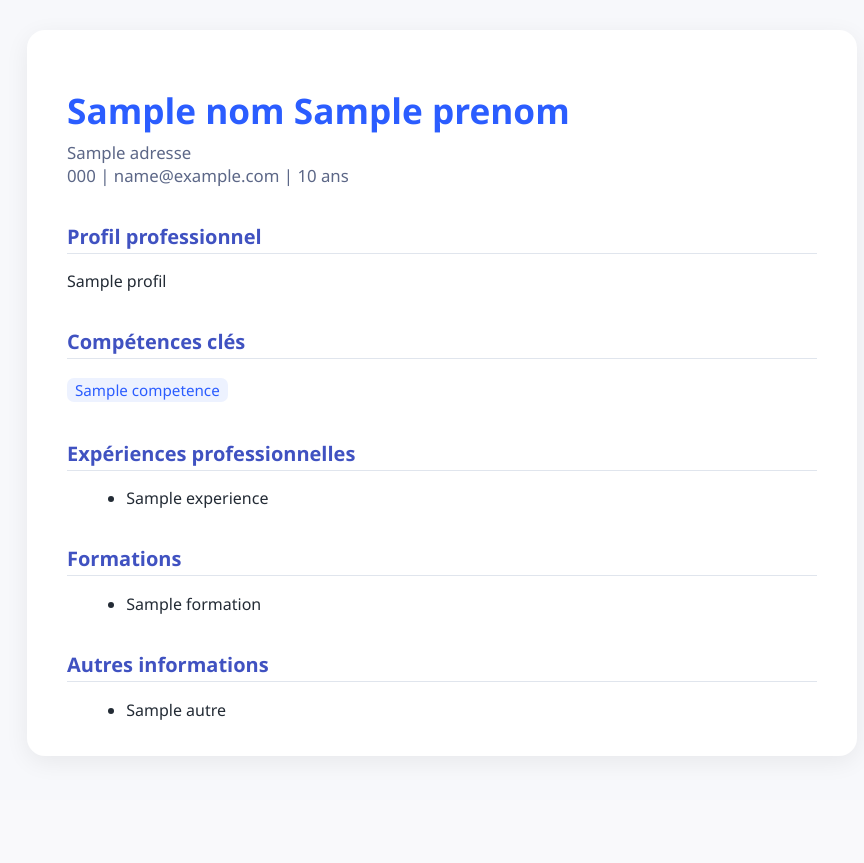
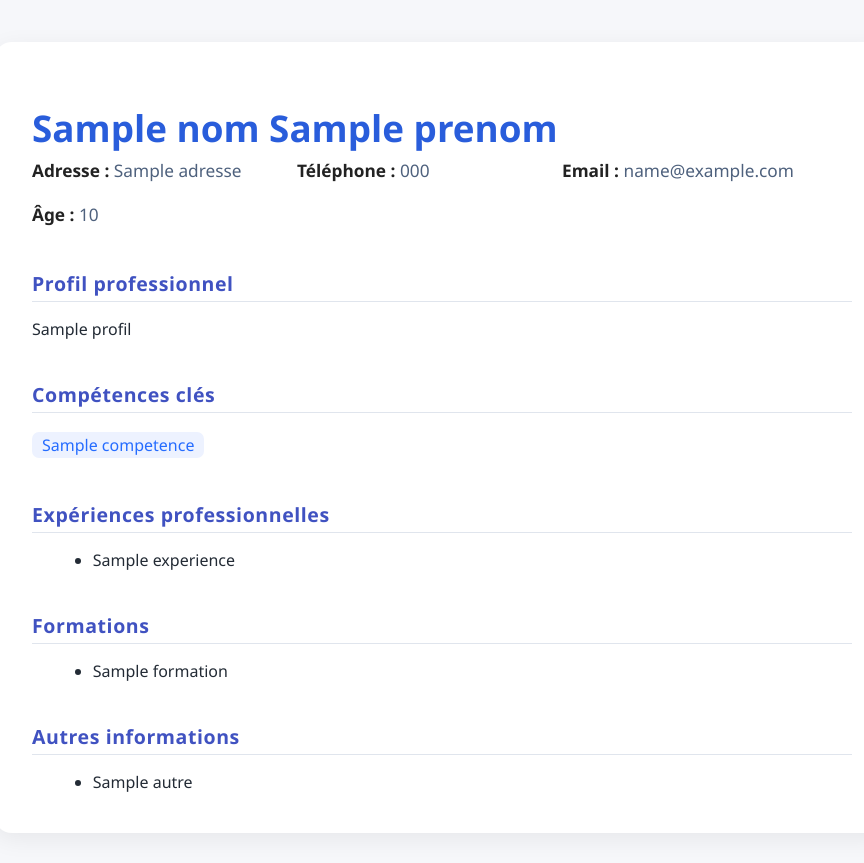
Before and after one commit to s00r1/cvlm, a Flask app: template templates/cv_template.html in a window 1280 px wide. Shown: the whole page, without its empty margins (198-1062 px from the left). Before the commit the page ends 757 px from the top, so only its background shows below. Run offline with Flask 3, Linux system fonts and the light colour scheme; the template is opened without the code that fills it: most values are stand-ins (such as "Sample title", 1, 10 or a date in 2020); parts of the project's set-up code (start-up, migrations or seed data) failed here and were passed over.

Commit message:
back v1 all updated

```diff
--- a/app.py
+++ b/app.py
@@ -1,4 +1,4 @@
-from flask import Flask, render_template, request, send_file, redirect, url_for
+from flask import Flask, render_template, request, send_file
 from jinja2 import Template
 import pdfkit
 import os
@@ -11,18 +11,14 @@ import time
 import tempfile
 import json
 
-# Pour OCR fallback
 import pytesseract
 from pdf2image import convert_from_path
 from PyPDF2 import PdfReader
 
-# IA GROQ API
 GROQ_API_KEY = "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"
 GROQ_MODEL = "meta-llama/llama-4-scout-17b-16e-instruct"
 
 app = Flask(__name__)
-
-# -------------------------- UTILS --------------------------
 
 def extract_text_from_pdf(file_path):
     try:
@@ -93,8 +89,6 @@ else:
     else:
         raise RuntimeError("wkhtmltopdf non trouvé sur le système Railway ! Vérifie l'installation.")
 
-# -------------------------- FLASK --------------------------
-
 @app.route('/', methods=['GET', 'POST'])
 def index():
     error = ""
@@ -133,6 +127,7 @@ def index():
         })
 
         cv_uploaded_text = ""
+        infos_perso = {}
         if cv_file and cv_file.filename:
             ext = cv_file.filename.lower().split('.')[-1]
             with tempfile.NamedTemporaryFile(delete=False, suffix="." + ext) as tmp:
@@ -148,11 +143,17 @@ def index():
 
         fiche_poste = {}
         if cv_uploaded_text.strip():
-            # Étape 1 : Extraction/structuration du CV (JSON)
+            # 1. Extraction structurée IA + Infos Perso
             prompt_parse_cv = f"""
-Lis attentivement le texte suivant extrait d’un CV PDF ou DOCX. Trie les informations dans ce JSON, section par section, sans jamais inventer :
+Lis attentivement le texte suivant extrait d’un CV PDF ou DOCX. Trie les informations dans ce JSON, section par section, sans jamais inventer :
 
 {{
+  "nom": "...",
+  "prenom": "...",
+  "adresse": "...",
+  "telephone": "...",
+  "email": "...",
+  "age": "...",
   "profil": "...",
   "competences": ["...", "..."],
   "experiences": ["...", "..."],
@@ -173,7 +174,24 @@ TEXTE DU CV À PARSER :
                 error = "Erreur extraction IA du CV : JSON IA non extrait ou malformé."
                 return render_template("index.html", error=error, **context)
 
-            # Étape 2 : Adaptation à l’offre
+            # Patch Perso fallback
+            def fallback(field_name):
+                """Si trouvé dans l'IA, sinon du form, sinon vide"""
+                return cv_data.get(field_name) or locals().get(field_name, "") or ""
+
+            nom = fallback("nom")
+            prenom = fallback("prenom")
+            adresse = fallback("adresse")
+            telephone = fallback("telephone")
+            email = fallback("email")
+            age = fallback("age")
+            # Propagation au template
+            infos_perso = {
+                "nom": nom, "prenom": prenom, "adresse": adresse,
+                "telephone": telephone, "email": email, "age": age
+            }
+
+            # LM + CV adaptés
             prompt_lm_cv = f"""
 Voici le parsing structuré du CV du candidat, issu de l’étape précédente :
 {json.dumps(cv_data, ensure_ascii=False, indent=2)}
@@ -212,7 +230,7 @@ Rends ce JSON strictement :
             lettre_motivation = data2.get("lettre_motivation", "")
             cv_adapte = data2.get("cv_adapte", {})
 
-            # --- Génération de la fiche de poste ---
+            # --- Fiche de poste ---
             prompt_fiche_poste = f"""
 Lis attentivement l'offre d'emploi suivante et extrait-en les éléments principaux pour générer une fiche de poste structurée, en remplissant strictement ce JSON (sans inventer) :
 
@@ -237,17 +255,20 @@ Offre à analyser :
             fiche_poste_json = ask_groq(prompt_fiche_poste)
             fiche_poste = extract_first_json(fiche_poste_json) or {}
 
-            return render_template("result.html",
-                                   fiche_poste=fiche_poste,
-                                   cv=cv_adapte,
-                                   lettre_motivation=lettre_motivation,
-                                   cv_uploaded_text=cv_uploaded_text)
-        else:
-            # Si pas de CV, génération à partir des champs saisis manuellement
-            if not ((any(x.strip() for x in xp_poste) and any(x.strip() for x in dip_titre)) or description.strip()):
-                error = "Veuillez remplir au moins une expérience professionnelle, un diplôme, ou uploader votre CV."
-                return render_template("index.html", error=error, **context)
-            prompt_fields = f"""
+            return render_template(
+                "result.html",
+                fiche_poste=fiche_poste,
+                cv=cv_adapte,
+                lettre_motivation=lettre_motivation,
+                infos_perso=infos_perso,
+                cv_uploaded_text=cv_uploaded_text
+            )
+
+        # ------- Pas de CV uploadé, fallback formulaire -------
+        if not ((any(x.strip() for x in xp_poste) and any(x.strip() for x in dip_titre)) or description.strip()):
+            error = "Veuillez remplir au moins une expérience professionnelle, un diplôme, ou uploader votre CV."
+            return render_template("index.html", error=error, **context)
+        prompt_fields = f"""
 Voici les infos saisies par le candidat :
 
 Nom : {nom}
@@ -286,16 +307,16 @@ Génère une lettre de motivation adaptée à l’offre et au parcours, puis un
   }}
 }}
 """
-            result2 = ask_groq(prompt_fields)
-            data2 = extract_first_json(result2)
-            if not data2:
-                error = "Erreur IA ou parsing JSON : JSON IA non extrait ou malformé."
-                return render_template("index.html", error=error, **context)
-            lettre_motivation = data2.get("lettre_motivation", "")
-            cv_adapte = data2.get("cv_adapte", {})
+        result2 = ask_groq(prompt_fields)
+        data2 = extract_first_json(result2)
+        if not data2:
+            error = "Erreur IA ou parsing JSON : JSON IA non extrait ou malformé."
+            return render_template("index.html", error=error, **context)
+        lettre_motivation = data2.get("lettre_motivation", "")
+        cv_adapte = data2.get("cv_adapte", {})
 
-            # Génération fiche de poste
-            prompt_fiche_poste = f"""
+        # Génération fiche de poste
+        prompt_fiche_poste = f"""
 Lis attentivement l'offre d'emploi suivante et extrait-en les éléments principaux pour générer une fiche de poste structurée, en remplissant strictement ce JSON (sans inventer) :
 
 {{
@@ -316,14 +337,22 @@ Offre à analyser :
 {description}
 \"\"\"
 """
-            fiche_poste_json = ask_groq(prompt_fiche_poste)
-            fiche_poste = extract_first_json(fiche_poste_json) or {}
+        fiche_poste_json = ask_groq(prompt_fiche_poste)
+        fiche_poste = extract_first_json(fiche_poste_json) or {}
 
-            return render_template("result.html",
-                                   fiche_poste=fiche_poste,
-                                   cv=cv_adapte,
-                                   lettre_motivation=lettre_motivation,
-                                   cv_uploaded_text="")
+        infos_perso = {
+            "nom": nom, "prenom": prenom, "adresse": adresse,
+            "telephone": telephone, "email": email, "age": age
+        }
+
+        return render_template(
+            "result.html",
+            fiche_poste=fiche_poste,
+            cv=cv_adapte,
+            lettre_motivation=lettre_motivation,
+            infos_perso=infos_perso,
+            cv_uploaded_text=""
+        )
 
     return render_template("index.html", **context)
 
--- a/templates/cv_template.html
+++ b/templates/cv_template.html
@@ -2,38 +2,66 @@
 <html lang="fr">
 <head>
   <meta charset="UTF-8">
-  <title>CV - {{ nom }} {{ prenom }}</title>
+  <title>CV - {{ nom or infos_perso.nom }} {{ prenom or infos_perso.prenom }}</title>
   <style>
     body {
       font-family: 'Segoe UI', Arial, sans-serif;
-      margin: 30px;
-      background: #f7f8fb;
+      margin: 0;
+      background: #f6f7fa;
       color: #232b35;
     }
     .cv-container {
       background: #fff;
       border-radius: 18px;
       box-shadow: 0 6px 24px 0 #0001;
-      padding: 32px 40px;
-      max-width: 750px;
-      margin: 0 auto;
+      padding: 36px 38px;
+      max-width: 820px;
+      margin: 42px auto 30px auto;
     }
-    h1 { color: #2b5dff; font-size: 2.2em; margin-bottom: 0.2em; }
-    h2 { color: #4052c1; font-size: 1.25em; margin-top: 1.8em; border-bottom: 1.5px solid #e0e5ed; padding-bottom: 3px; }
-    .infos { font-size: 1.05em; color: #5c6787; margin-bottom: 10px; }
-    ul { margin: 0.5em 0 0 1.2em; }
-    li { margin-bottom: 3px; }
-    .section { margin-top: 1.5em; }
+    h1 { color: #295ddb; font-size: 2.3em; margin-bottom: 0.18em; }
+    h2 { color: #4052c1; font-size: 1.22em; margin-top: 2.1em; border-bottom: 1.5px solid #e0e5ed; padding-bottom: 4px; letter-spacing: 0.03em; }
+    .infos {
+      font-size: 1.08em; color: #4e617d; margin-bottom: 17px;
+      display: flex; flex-wrap: wrap; gap: 18px 35px;
+    }
+    .infos-col {
+      min-width: 230px; margin-bottom: 3px;
+    }
+    .section { margin-top: 1.6em; }
     .label { font-weight: bold; color: #222; }
-    .tag { background: #edf2ff; color: #2b5dff; padding: 2px 8px; margin: 2px 4px 2px 0; border-radius: 7px; font-size: 0.95em; display: inline-block; }
+    .tag { background: #edf2ff; color: #256cff; padding: 2px 10px; margin: 2px 8px 2px 0; border-radius: 7px; font-size: 1em; display: inline-block; }
+    ul { margin: 0.6em 0 0 1.3em; }
+    li { margin-bottom: 4px; }
+    @media (max-width: 720px) {
+      .cv-container { padding: 15px 4vw; }
+      .infos { flex-direction: column; gap: 7px 0; }
+      h1 { font-size: 1.3em; }
+      h2 { font-size: 1.08em; }
+    }
   </style>
 </head>
 <body>
 <div class="cv-container">
-  <h1>{{ nom }} {{ prenom }}</h1>
+  <h1>
+    {{ nom or infos_perso.nom or "Prénom" }} {{ prenom or infos_perso.prenom or "Nom" }}
+  </h1>
   <div class="infos">
-    <div>{{ adresse }}</div>
-    <div>{{ telephone }} | {{ email }} | {{ age }} ans</div>
+    <div class="infos-col">
+      <span class="label">Adresse :</span>
+      {{ adresse or infos_perso.adresse or "-" }}
+    </div>
+    <div class="infos-col">
+      <span class="label">Téléphone :</span>
+      {{ telephone or infos_perso.telephone or "-" }}
+    </div>
+    <div class="infos-col">
+      <span class="label">Email :</span>
+      {{ email or infos_perso.email or "-" }}
+    </div>
+    <div class="infos-col">
+      <span class="label">Âge :</span>
+      {{ age or infos_perso.age or "-" }}
+    </div>
   </div>
   {% if cv.profil %}
   <div class="section">
```
Also changed, not shown: templates/fiche_poste_template.html (+88 -15 lines), templates/lm_template.html (+34 -17 lines), templates/result.html (+34 -0 lines).
